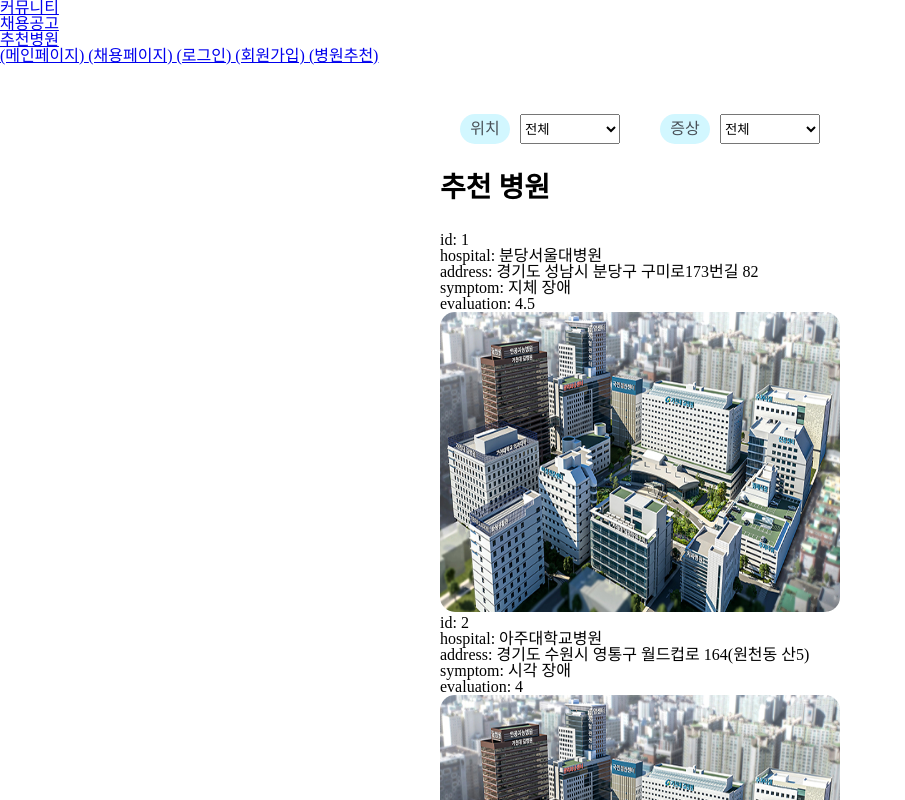
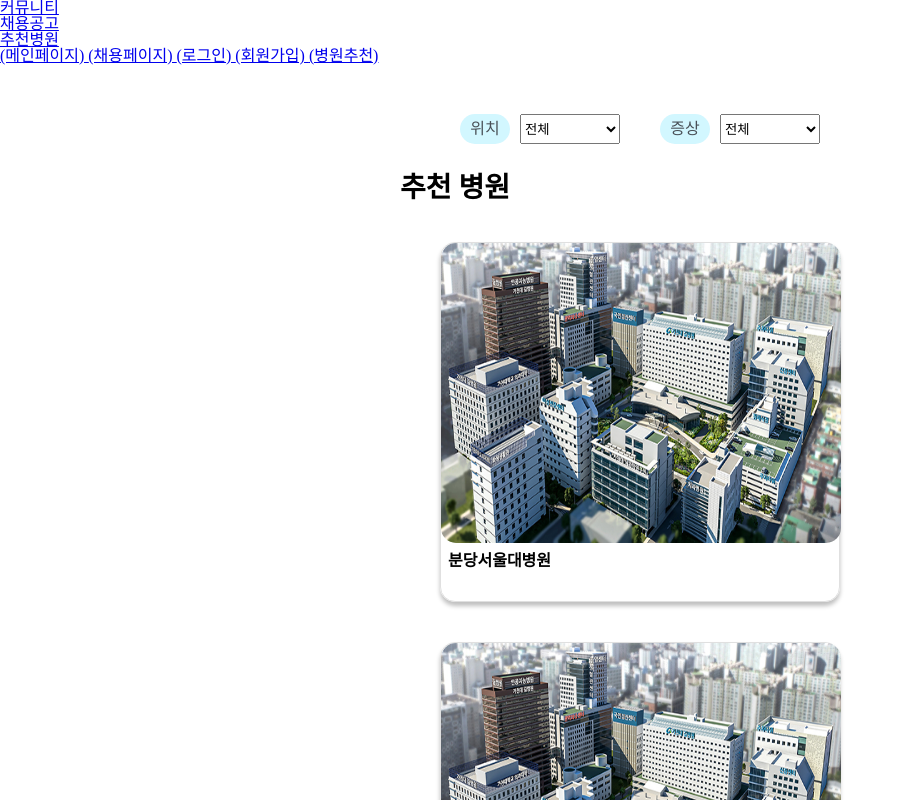
Before and after one commit to Solution-Challenge-Team/CoDI-FE, a React (Create React App) app: page /hospital in a window 1280 px wide. Shown: the top 800 px of the page, without its empty margins (0-905 px from the left). Built offline with nearby package versions, Linux system fonts and the light colour scheme.

Commit message:
Feat: 병원 추천 페이지 병원 이름 (#28)

```diff
--- a/src/pages/hospital/HospitalItem.js
+++ b/src/pages/hospital/HospitalItem.js
@@ -2,12 +2,8 @@
 const HospitalItem = ({id, hospital, address, symptom, evaluation, img}) =>{
   return(
     <div className="hospitalItem">
-      <p>id: {id}</p>
-      <p>hospital: {hospital}</p>
-      <p>address: {address}</p>
-      <p>symptom: {symptom}</p>
-      <p>evaluation: {evaluation}</p>
       <img src={img} alt="hospitalmain" className='hospitalMainImg'/>
+      <p className='hospitalName'>{hospital}</p>
     </div>
   )
 }
--- a/src/pages/hospital/hospital.css
+++ b/src/pages/hospital/hospital.css
@@ -40,9 +40,24 @@
 }
 
 /*hospitalList와 Item*/
+.hospitalItem{
+  width: 400px;
+  height: 360px;
+  border-radius: 15px;
+  border: 1px solid #E0E0E0;
+  box-shadow: 0px 4px 4px 0px rgba(0, 0, 0, 0.25);
+  margin: 40px;
+}
+
 .hospitalMainImg{
   width: 400px;
   height: 300px;
   flex-shrink: 0;
   border-radius: 15px;
 }
+
+.hospitalName{
+  font-size: 16px;
+  font-weight: 700;
+  margin: 7px;
+}
```
